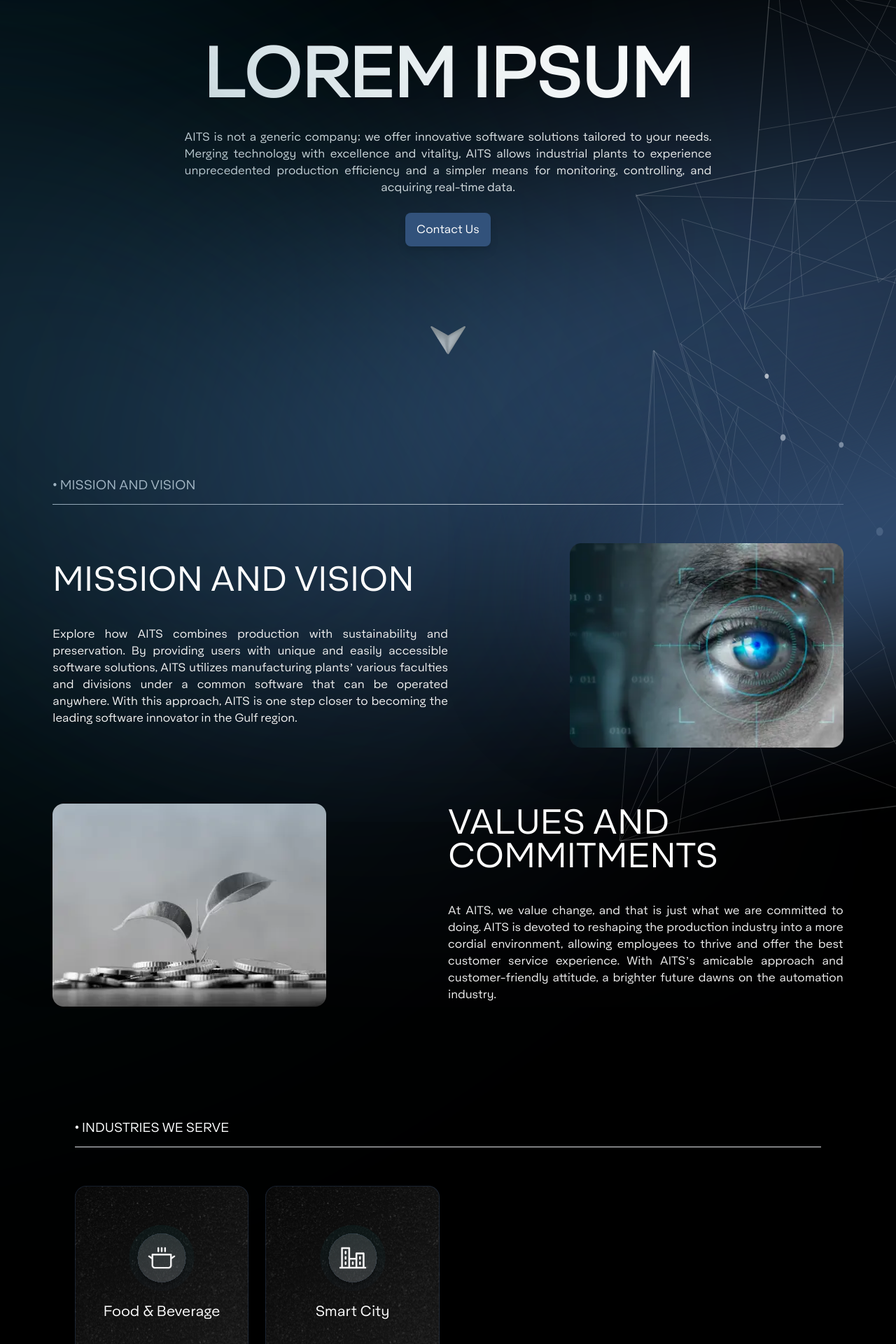
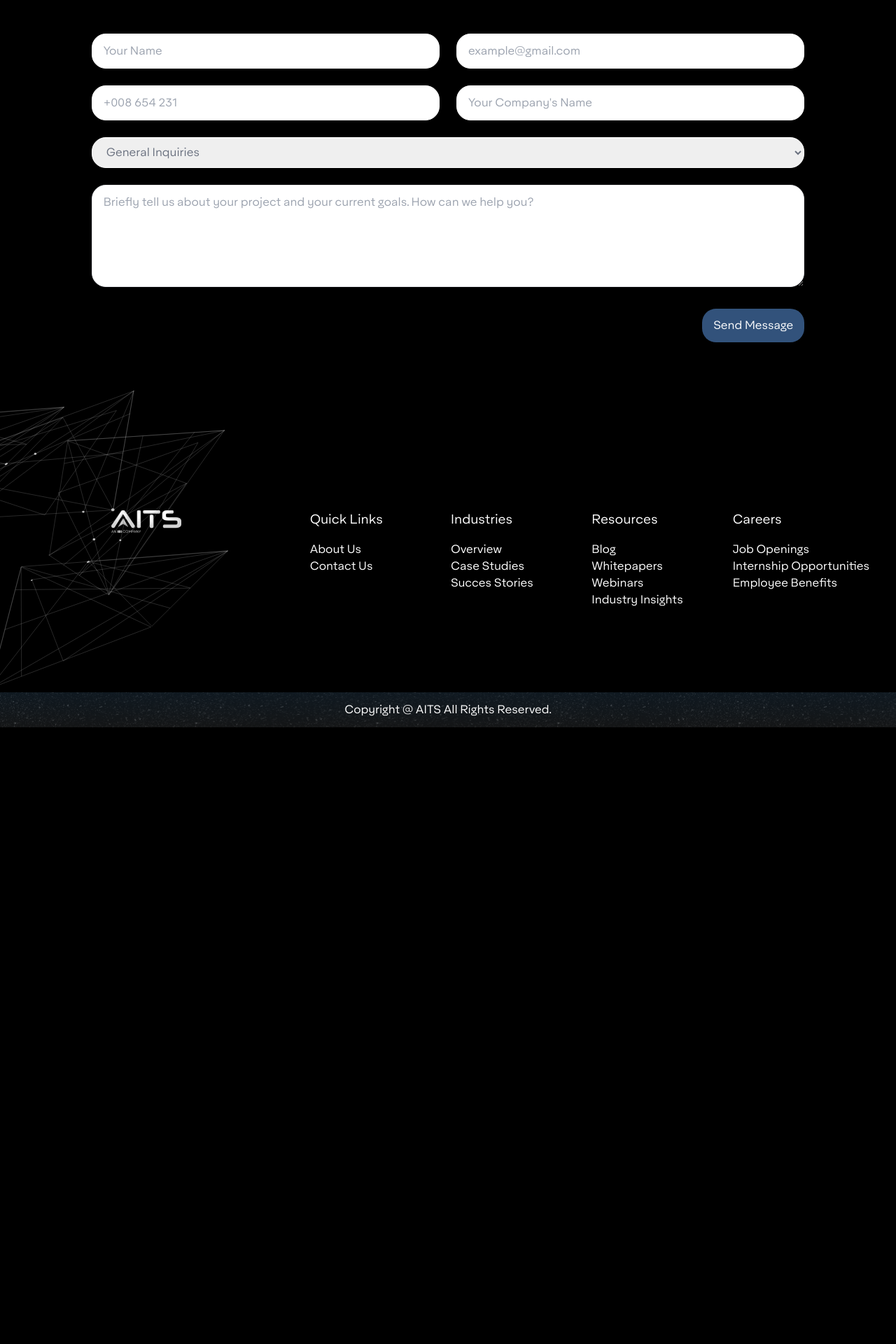
Before and after one commit to thecabinetlb/aitsmena-frontend, a Vue app: page /contact in a window 1280 px wide. Shown: the part 200-2120 px from the top of the page at 70% size. After the commit the page ends 1239 px from the top, so only its background shows below. Built offline with nearby package versions, Linux system fonts and the light colour scheme.

Commit message:
contact view + sections edits

```diff
--- a/src/App.vue
+++ b/src/App.vue
@@ -1,18 +1,13 @@
 <script setup>
 import Header from './components/layouts/Header.vue'
 // import FloatingMenu from './components/layouts/FloatingMenu.vue'
-import Hero from './components/Hero.vue'
-import Industries from './components/Industries.vue'
-import Testimonies from './components/Testimonies.vue'
 import Footer from './components/layouts/Footer.vue';
 </script>
 
 <template>
   <main>
   <Header/>
-  <Hero/>
-  <Industries/>
-  <Testimonies/>
+  <RouterView/>
   <Footer/>
   <!-- <FloatingMenu/> -->
   </main>
--- a/src/components/Contact.vue
+++ b/src/components/Contact.vue
@@ -1,9 +1,12 @@
+<script setup>
+import { RouterLink } from 'vue-router'
+</script>
 <template>
    <section id="contact" class="relative mt-40 bg-gradient-to-r from-accent1/10 to-accent1/20 md:h-[50vh] flex flex-col items-center justify-center overflow-hidden max-md:py-20">
-    <div class="relative  text-center 2xl:w-8/12 sm:w-10/12 w-11/12 z-[1] px-6 space-y-10">
+    <div class="relative text-center 2xl:w-8/12 sm:w-10/12 w-11/12 z-[1] px-6 space-y-10">
       <h1 class="text-accent1 2xl:text-6xl lg:text-5xl md:text-4xl text-[30px] uppercase text-center font-[400]">Contact Us</h1>
       <p class="font-[200] max-sm:text-[14px] text-justify text-accent2 2xl:w-1/2 sm:w-2/3 mx-auto" style="text-align-last: center">Lorem ipsum dolor sit amet, consectetur adipiscing elit, sed do eiusmod tempor incididunt ut labore et dolore magna aliqua. Ut enim ad minim veniam, quis nostrud exercitation ullamco laboris nisi ut aliquip ex ea commodo consequat. Duis aute irure dolor in reprehenderit in voluptate velit esse cillum dolore eu.</p>
-      <button aria-label="go to contact form page" class="cursor-pointer px-4 py-3 font-[200] text-center rounded-[8px] shadow-lg text-accent1 bg-bg2 hover:brightness-125">Get in Touch</button>
+      <RouterLink id="go-to-contact-section" aria-label="go to contact section" to="/contact" class="relative z-[2] cursor-pointer px-4 py-3 max-sm:text-[14px] font-[200] text-center rounded-[8px] shadow-lg text-accent1 bg-bg2 hover:brightness-125">Contact Us</RouterLink>
     </div>
     <!-- Highlights -->
     <!-- left -->
--- a/src/components/Hero.vue
+++ b/src/components/Hero.vue
@@ -9,7 +9,7 @@ import VisionandValues from './VisionandValues.vue';
     <div class="sm:10/12 w-11/12 flex flex-col justify-center items-center mx-auto gap-6 h-[90vh] lg:pt-40 pt-20">
       <h1 class="text-accent1 uppercase 2xl:text-9xl lg:text-8xl md:text-6xl sm:text-4xl text-[30px] text-center font-[700]">Lorem ipsum</h1>
       <p class="font-[200] max-sm:text-[14px] text-justify text-accent2 2xl:w-1/3 sm:w-2/3" style="text-align-last: center;">AITS is not a generic company; we offer innovative software solutions tailored to your needs. Merging technology with excellence and vitality, AITS allows industrial plants to experience unprecedented production efficiency and a simpler means for monitoring, controlling, and acquiring real-time data.</p>
-      <RouterLink id="go-to-contact-section" aria-label="go to contact section" to="#contact" class="relative z-[1] cursor-pointer px-4 py-3 max-sm:text-[14px] font-[200] text-center rounded-[8px] shadow-lg text-accent1 bg-bg2 hover:brightness-125">Contact Us</RouterLink>
+      <RouterLink id="go-to-contact-section" aria-label="go to contact section" to="/contact" class="relative z-[2] cursor-pointer px-4 py-3 max-sm:text-[14px] font-[200] text-center rounded-[8px] shadow-lg text-accent1 bg-bg2 hover:brightness-125">Contact Us</RouterLink>
       <img src="/images/hero/arrow.webp" alt="AITS" width="178" height="145" center cover responsive  loading="eager" class="sm:w-50 w-[50px]"
       v-motion
         :initial="{
--- a/src/components/Partners.vue
+++ b/src/components/Partners.vue
@@ -29,7 +29,7 @@ const showDes = (id) => {
 
 <template>
     <section class="w-11/12 px-6 mx-auto mt-40 2xl:w-8/12 sm:w-10/12">
-    <h1 class="font-[400] text-accent1 2xl:text-6xl lg:text-5xl md:text-4xl text-[30px] uppercas lg:mb-10 mb-20">Our Sub-Companies</h1>
+    <h1 class="font-[400] text-accent1 2xl:text-6xl lg:text-5xl md:text-4xl text-[30px] uppercase lg:mb-10 mb-20">Our Sub-Companies</h1>
     <!-- Desktop -->
     <div class="relative hidden lg:block 2xl:min-h-[200px] xl:h-full lg:h-[400px]">
         <div v-for="item in partners" :key="key" class="absolute inset-0 lg:w-[60%]">
--- a/src/components/Testimonies.vue
+++ b/src/components/Testimonies.vue
@@ -3,7 +3,7 @@ import 'vue3-carousel/dist/carousel.css'
 import { Carousel, Slide, Pagination } from 'vue3-carousel'
 import client1 from '/images/testimonies/client1.svg'
 import Contact from './Contact.vue'
-import Partners from './Partners.vue'
+// import Partners from './Partners.vue'
 import { ref } from 'vue'
 
 const myCarousel = ref(null)
@@ -25,7 +25,7 @@ const testimoniesslides = [
   <section class="relative">
 
     <!-- Partners -->
-    <Partners/>
+    <!-- <Partners/> -->
 
     <!-- Testimonies -->
    <section class="relative z-[1] mt-40">
--- a/src/components/layouts/Footer.vue
+++ b/src/components/layouts/Footer.vue
@@ -13,9 +13,12 @@ const footerlinks = [
   id: 2,
   name: "Industries",
   submenu: [
-    { id: 1, name: "Food & Beverage" },
+  { id: 1, name: "Overview" },
+  { id: 2, name: "Case Studies" },
+  { id: 3, name: "Succes Stories" },
+    // { id: 1, name: "Food & Beverage" },
     // { id: 2, name: "Water & Wastewater" },
-    { id: 2, name: "Smart Cities" },
+    // { id: 3, name: "Smart Cities" },
     // { id: 4, name: "Oil & Gas" },
     // { id: 5, name: "Chemicals" },
     // { id: 6, name: "Power & Utilities" },
@@ -29,9 +32,9 @@ const footerlinks = [
     to: '/resources',
     submenu: [
       { id: 1, name: 'Blog' },
-      // { id: 2, name: 'Whitepapers' },
-      // { id: 3, name: 'Webinars' },
-      { id: 2, name: 'Industry Insights' }
+      { id: 2, name: 'Whitepapers' },
+      { id: 3, name: 'Webinars' },
+      { id: 4, name: 'Industry Insights' }
     ]
   },
   {
--- a/src/components/layouts/Header.vue
+++ b/src/components/layouts/Header.vue
@@ -10,14 +10,9 @@ const navlinks = [
   name: "Industries",
   to: '/industries',
   submenu: [
-    { id: 1, name: "Food & Beverage" },
-    // { id: 2, name: "Water & Wastewater" },
-    { id: 2, name: "Smart Cities" },
-    // { id: 4, name: "Oil & Gas" },
-    // { id: 5, name: "Chemicals" },
-    // { id: 6, name: "Power & Utilities" },
-    // { id: 7, name: "Life Science" },
-    // { id: 8, name: "Metals, Mining, & Minerals" }
+  { id: 1, name: "Overview" },
+  { id: 2, name: "Case Studies" },
+  { id: 3, name: "Succes Stories" },
   ]},
   {
     id: 4,
@@ -25,20 +20,15 @@ const navlinks = [
     to: '/resources',
     submenu: [
       { id: 1, name: 'Blog' },
-      // { id: 2, name: 'Whitepapers' },
-      // { id: 3, name: 'Webinars' },
-      { id: 2, name: 'Industry Insights' }
+      { id: 2, name: 'Whitepapers' },
+      { id: 3, name: 'Webinars' },
+      { id: 4, name: 'Industry Insights' }
     ]
   },
   {
     id: 5,
     name: 'Careers',
-    to: '/careers',
-    submenu: [
-      { id: 1, name: 'Job Openings' },
-      { id: 2, name: 'Internship Opportunities' },
-      { id: 3, name: 'Employee Benefits' }
-    ]
+    to: '/careers'
   },
   { id: 6, name: 'Contact', to: '/contact' },
 ]
--- a/src/router/index.js
+++ b/src/router/index.js
@@ -1,16 +1,13 @@
 import { createRouter, createWebHistory } from 'vue-router'
 import HomeView from '../views/HomeView.vue'
-import Contact from '@/components/Contact.vue'
+import ContactView from '../views/ContactView.vue'
 
 const router = createRouter({
   history: createWebHistory(import.meta.env.BASE_URL),
   routes: [
     {
-      path: '/',
-      name: 'home',
-      component: HomeView
-    },
-    { path: '/#contact', component: Contact },
+      path: '/', component: HomeView},
+    { path: '/contact', component: ContactView },
   ]
 })
 
--- /dev/null
+++ b/src/views/ContactView.vue
@@ -0,0 +1,43 @@
+<script setup>
+import { ref } from 'vue'
+
+const formData = ref({
+    name: '',
+    email: '',
+    phone: '',
+    subject: '',
+    company: '',
+    message: '',
+  });
+
+</script>
+
+<template>
+    <main class="flex flex-col items-center justify-center 2xl:w-8/12 sm:w-10/12 w-11/12 z-[1] px-6 mx-auto my-40">
+        <h1 class="font-[400] text-accent1 2xl:text-6xl lg:text-5xl md:text-4xl text-[30px] uppercase mb-10">Contact Us</h1>
+        <form class="grid w-full grid-cols-2 gap-6 mx-auto">
+            <div class="w-full col-span-2 sm:col-span-1">
+                <input type="text" id="name" placeholder="Your Name" v-model="formData.name" required class="w-full px-4 py-3 text-accent1 border border-accent1 focus:border-b-bg2 rounded-[20px]">
+            </div>
+            <div class="w-full col-span-2 sm:col-span-1">
+                <input type="text" id="email" placeholder="example@gmail.com" v-model="formData.email" required class="w-full px-4 py-3 text-accent1 border border-accent1 focus:border-b-bg2 rounded-[20px]">
+            </div>
+            <div class="w-full col-span-2 sm:col-span-1">
+                <input type="phone" id="phone" placeholder="+008 654 231" v-model="formData.phone" required class="w-full px-4 py-3 text-accent1 border border-accent1 focus:border-b-bg2 rounded-[20px]">
+            </div>
+            <div class="w-full col-span-2 sm:col-span-1">
+                <input type="text" id="company" placeholder="Your Company's Name" v-model="formData.company" required  class="w-full px-4 py-3 text-accent1 border border-accent1 focus:border-b-bg2 rounded-[20px]">
+            </div>
+            <div class="w-full col-span-2">
+                <select class="w-full px-4 py-3 border border-accent1 focus:border-b-bg2 text-gray-500 rounded-[20px]">
+                    <option selected>General Inquiries</option>
+                    <option>Sales and Support</option>
+                </select>
+            </div>
+            <div class="w-full col-span-2">
+                <textarea id="message" rows="5" placeholder="Briefly tell us about your project and your current goals. How can we help you?" v-model="formData.message" required class="w-full px-4 py-3 text-accent1 border bg-accent1 focus:border-b-bg2 rounded-[20px]"></textarea>
+            </div>
+            <button aria-label="go to contact section" class="cursor-pointer w-fit col-span-2 px-4 py-3 text-accent1 font-[400] text-center rounded-[20px] ms-auto me-0 shadow-sm bg-bg2 hover:brightness-125">Send Message</button>
+        </form>
+    </main>
+</template>
--- a/src/views/HomeView.vue
+++ b/src/views/HomeView.vue
@@ -1,7 +1,13 @@
 <script setup>
+import Hero from '../components/Hero.vue'
+import Industries from '../components/Industries.vue'
+import Contact from '../components/Contact.vue'
 </script>
 
 <template>
   <main>
+  <Hero/>
+  <Industries/>
+  <Contact/>
   </main>
 </template>
```
